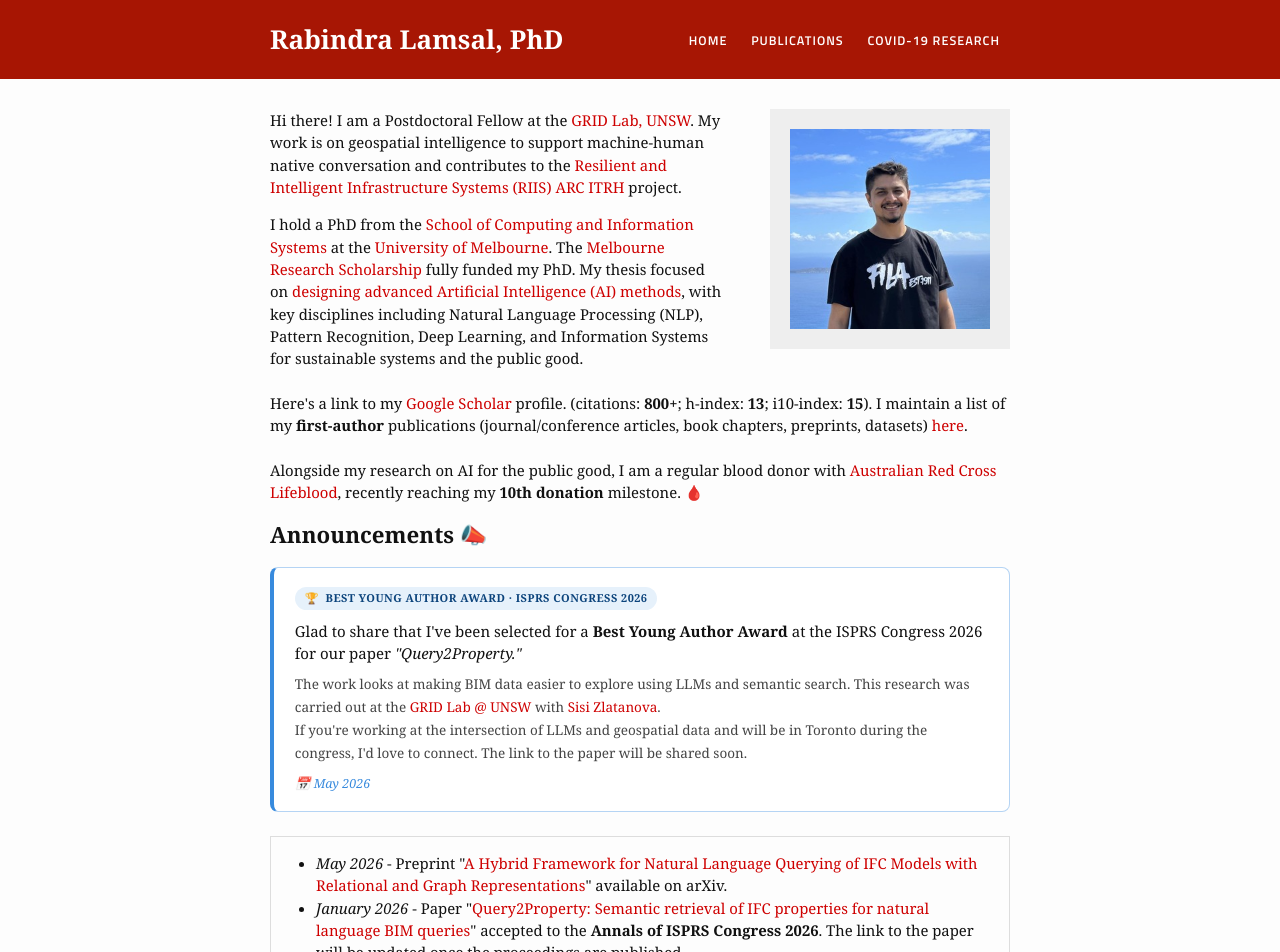
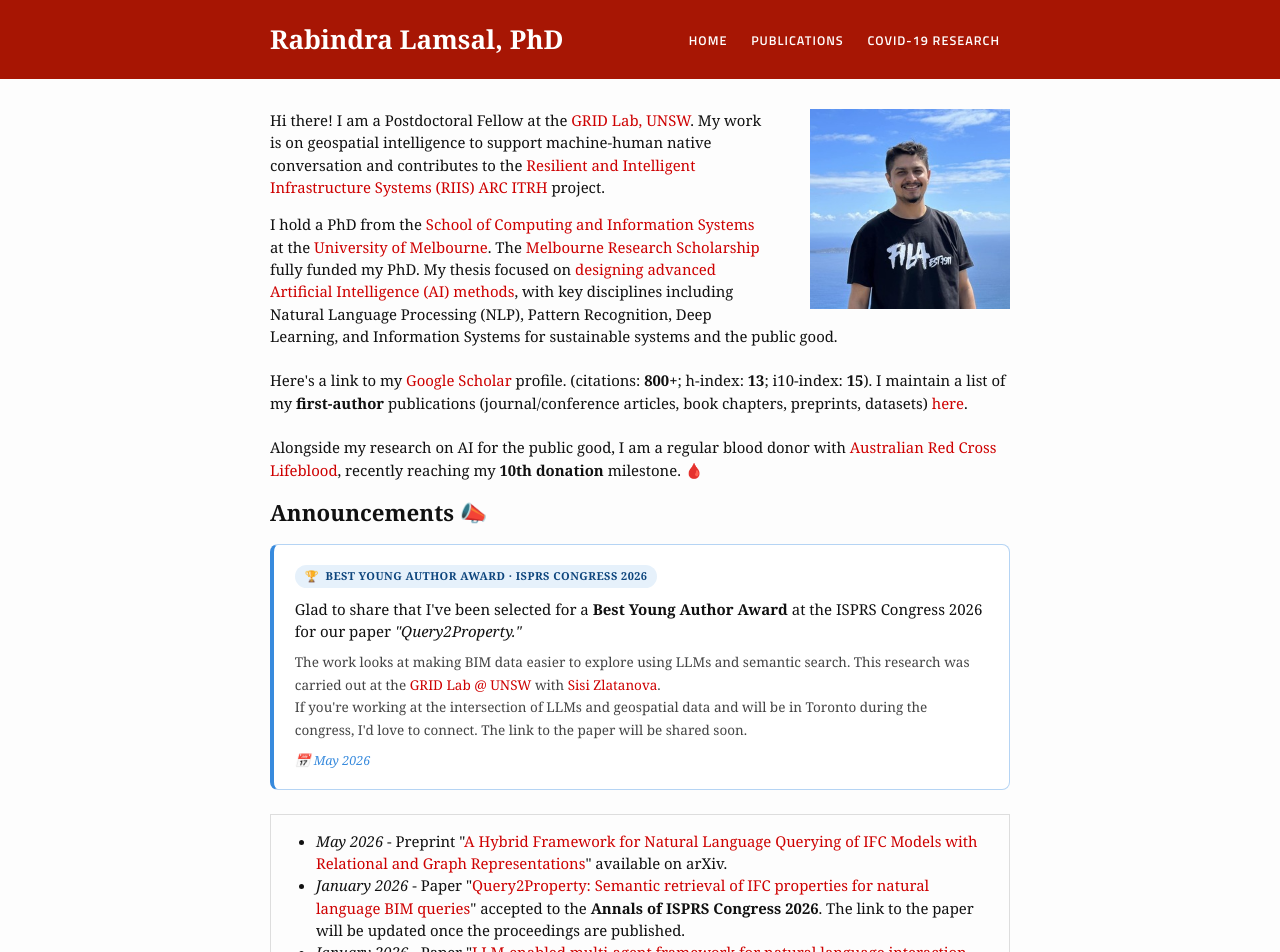
Before and after one commit to rabindralamsal/personal-site, a Jekyll site: the page built from index.html, in a window 1280 px wide. Shown: the top 952 px of the page. Built offline with Jekyll 4.4.1, drawn with Linux system fonts in a browser that asks for light colours.

Commit message:
Remove border from home image
Removed border from the image in the home section.

```diff
--- a/index.html
+++ b/index.html
@@ -3,7 +3,7 @@ layout: default
 ---
 
 <div class="home">
-<img src="/rabindra_lamsal.jpg" style="height:200px; width:auto; float: right; margin-left: 3em; border: 20px solid #eeeeee; padding: 0px;">
+<img src="/rabindra_lamsal.jpg" style="height:200px; width:auto; float: right; margin-left: 3em; padding: 0px;">
 
 <p>Hi there! I am a Postdoctoral Fellow at the <a href="https://www.unsw.edu.au/arts-design-architecture/our-schools/built-environment/our-research/clusters-groups/grid">GRID Lab, UNSW</a>. My work is on geospatial intelligence to support machine-human native conversation and contributes to the <a href="https://riis.org.au/">Resilient and Intelligent Infrastructure Systems (RIIS) ARC ITRH </a> project.</p>
 <p>I hold a PhD from the <a href="https://cis.unimelb.edu.au/">School of Computing and Information Systems</a> at the <a href="https://unimelb.edu.au/">University of Melbourne</a>. The <a href="https://scholarships.unimelb.edu.au/awards/melbourne-research-scholarship">Melbourne Research Scholarship</a> fully funded my PhD. My thesis focused on <a href="http://hdl.handle.net/11343/354876">designing advanced Artificial Intelligence (AI) methods</a>, with key disciplines including Natural Language Processing (NLP), Pattern Recognition, Deep Learning, and Information Systems for sustainable systems and the public good.
```
